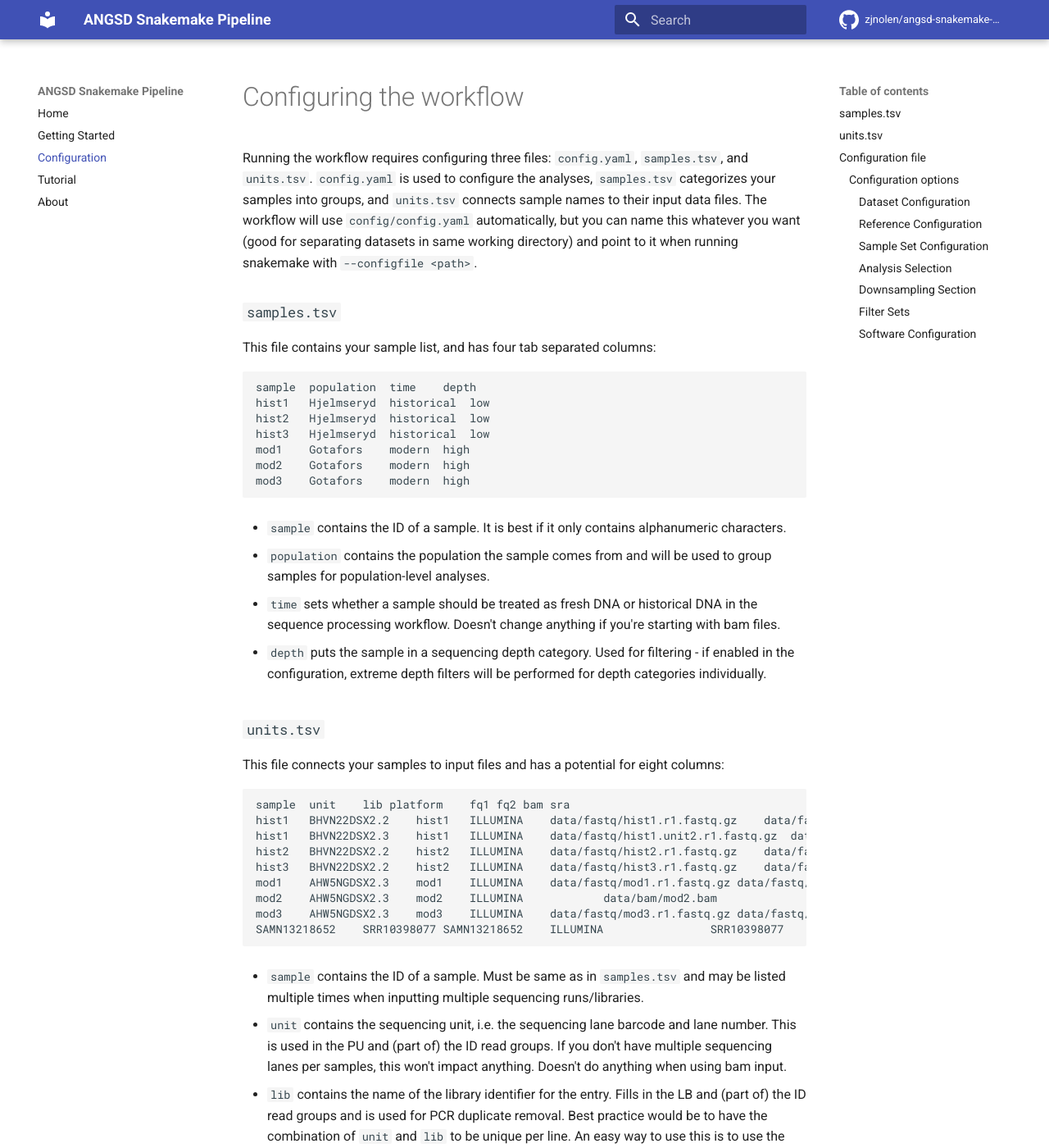
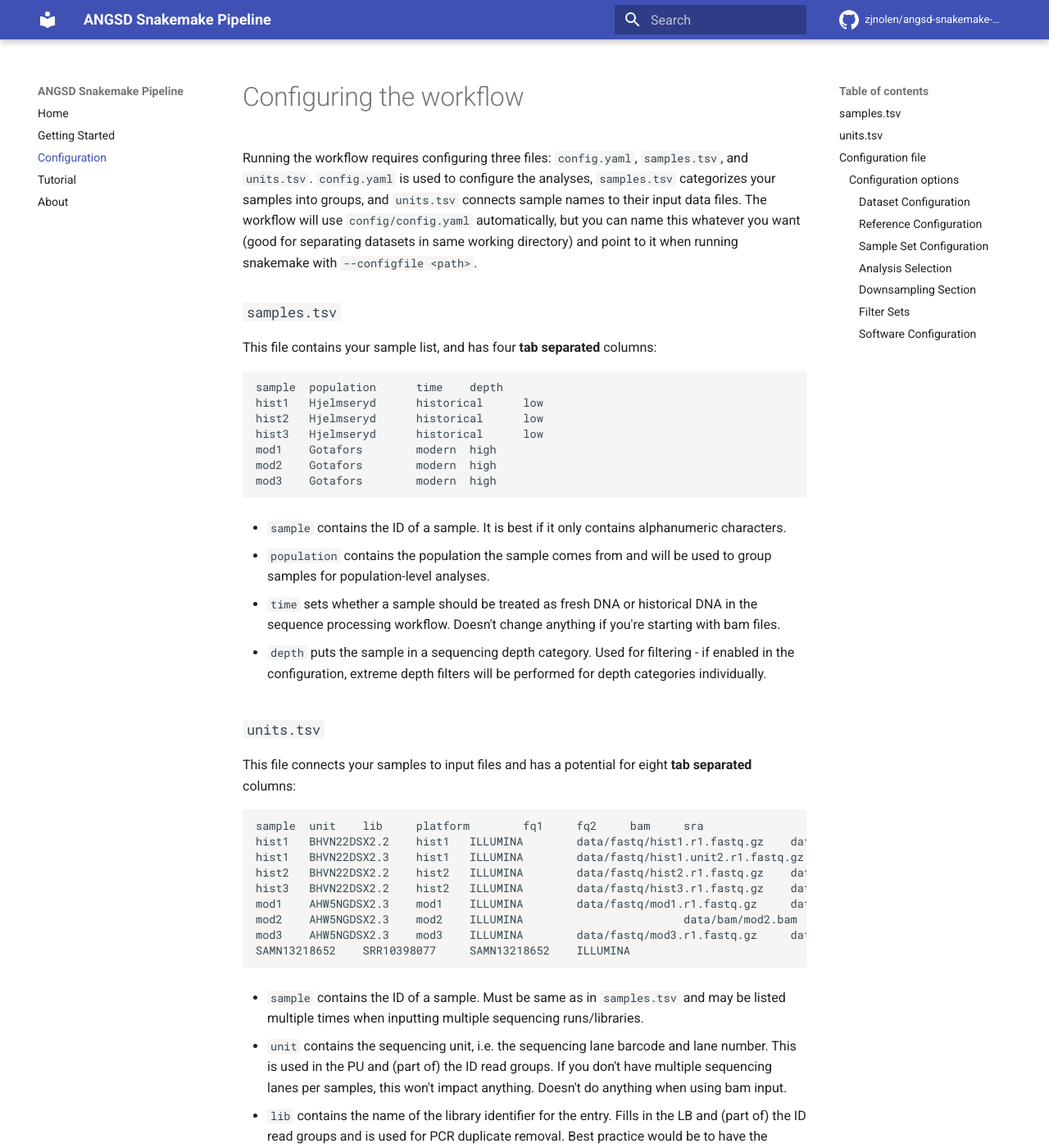
Before and after one commit to zjnolen/PopGLen, an MkDocs documentation site: the page built from docs/config.md, in a window 1280 px wide and 1400 px high. Shown: the whole window at 82% size. Built offline with MkDocs 1.6.1 and Material for MkDocs 9.7.7, drawn with Linux system fonts in a browser that asks for light colours; comment, search, counter and statistics services are not loaded; the version menu is left out; some of the changed text lies outside the part shown.

Commit message:
Try to make docs preserve tabs in sample sheet examples

````diff
--- a/docs/config.md
+++ b/docs/config.md
@@ -10,7 +10,7 @@
 
 ### `samples.tsv`
 
-This file contains your sample list, and has four tab separated columns:
+This file contains your sample list, and has four **tab separated** columns:
 
 ```
 sample	population	time	depth
@@ -39,7 +39,7 @@
 ### `units.tsv`
 
 This file connects your samples to input files and has a potential for eight
-columns:
+**tab separated** columns:
 
 ```
 sample	unit	lib	platform	fq1	fq2	bam	sra
--- a/mkdocs.yml
+++ b/mkdocs.yml
@@ -23,4 +23,5 @@
 markdown_extensions:
   - admonition
   - pymdownx.details
-  - pymdownx.superfences
+  - pymdownx.superfences:
+      preserve_tabs: true
````
Also changed, not shown: other parts of docs/config.md (+2 -1 lines).
